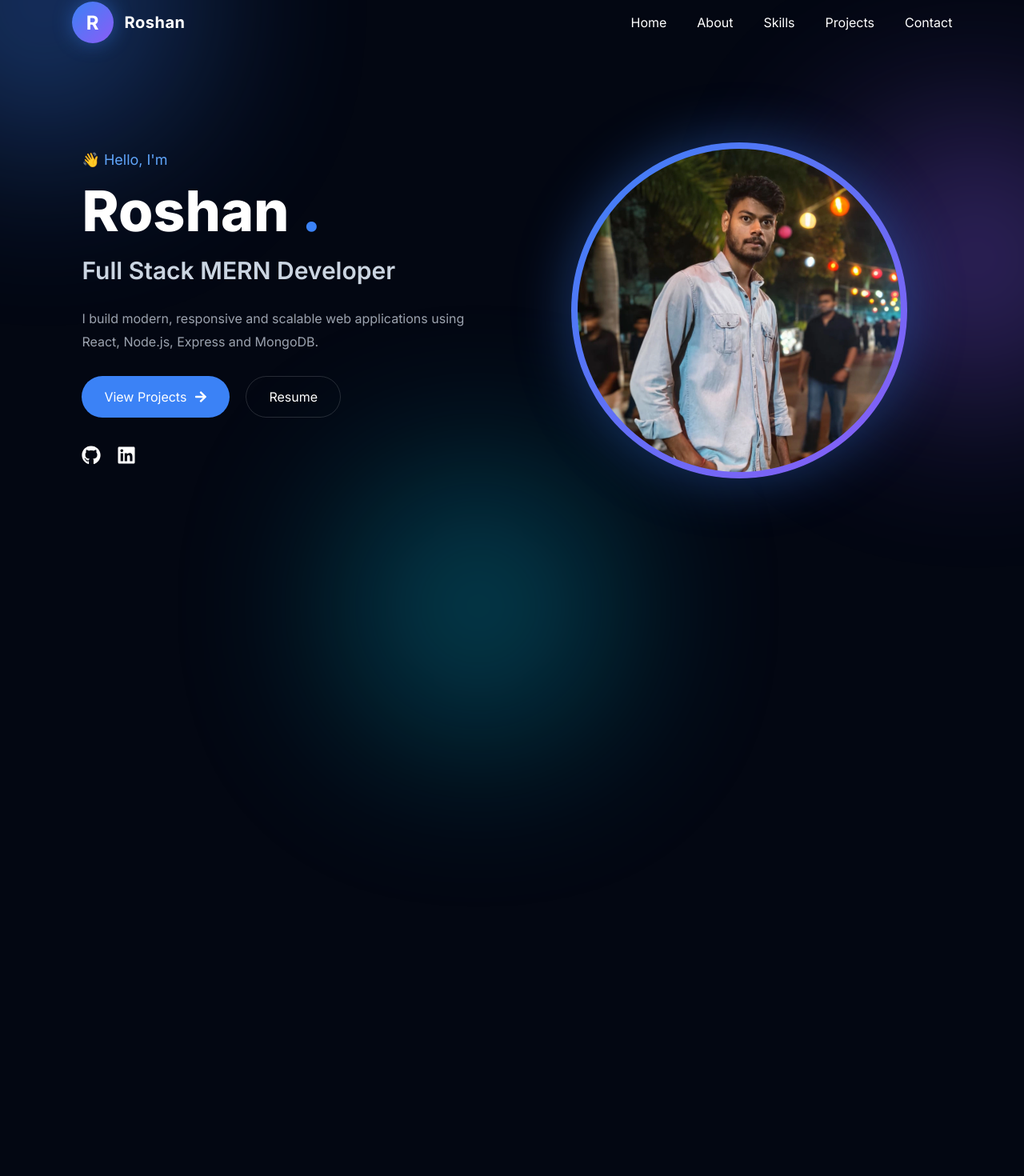
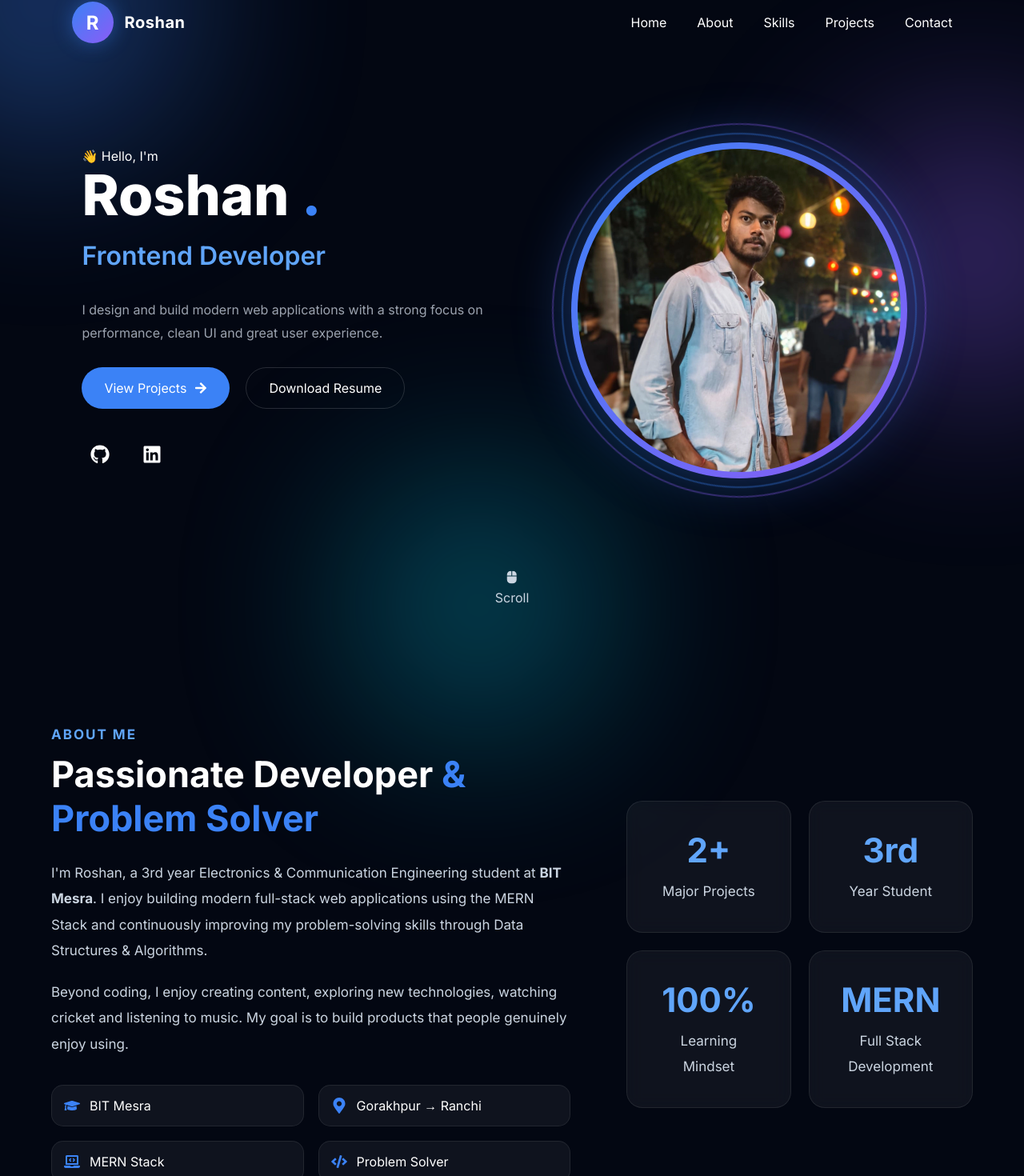
Before and after one commit to Roshan0917/roshan-portfolio, a React app: page / in a window 1280 px wide. Shown: the part 12-1482 px from the top of the page at 80% size. Before the commit the page ends 800 px from the top, so only its background shows below. Built offline with nearby package versions, Linux system fonts and the light colour scheme; the HTML template or start-up script is replaced by a standard one.

Commit message:
Add About section

```diff
--- a/package.json
+++ b/package.json
@@ -13,6 +13,7 @@
     "@emailjs/browser": "^4.4.1",
     "@react-three/drei": "^10.7.7",
     "@react-three/fiber": "^9.6.1",
+    "@studio-freight/lenis": "^1.0.42",
     "framer-motion": "^12.42.2",
     "gsap": "^3.15.0",
     "lenis": "^1.3.25",
@@ -20,6 +21,7 @@
     "react-dom": "^19.2.7",
     "react-icons": "^5.7.0",
     "react-router-dom": "^7.18.1",
+    "react-type-animation": "^3.2.0",
     "three": "^0.185.1"
   },
   "devDependencies": {
--- a/src/App.jsx
+++ b/src/App.jsx
@@ -1,8 +1,11 @@
 import { BrowserRouter, Routes, Route } from "react-router-dom";
 import Home from "./pages/Home";
 import ProjectDetails from "./pages/ProjectDetails";
+import useLenis from "./hooks/useLenis";
 
 function App() {
+  useLenis();
+
   return (
     <BrowserRouter>
       <Routes>
--- a/src/components/About/About.css
+++ b/src/components/About/About.css
@@ -0,0 +1,175 @@
+.about{
+
+min-height:100vh;
+
+display:flex;
+
+align-items:center;
+
+}
+
+.about-container{
+
+display:grid;
+
+grid-template-columns:1.2fr .8fr;
+
+gap:70px;
+
+align-items:center;
+
+}
+
+.about h5{
+
+color:#60A5FA;
+
+font-size:17px;
+
+margin-bottom:12px;
+
+letter-spacing:2px;
+
+}
+
+.about h2{
+
+font-size:45px;
+
+margin-bottom:25px;
+
+}
+
+.about h2 span{
+
+color:#3B82F6;
+
+}
+
+.about p{
+
+color:#CBD5E1;
+
+line-height:1.9;
+
+margin-bottom:20px;
+
+font-size:17px;
+
+}
+
+.about-info{
+
+display:grid;
+
+grid-template-columns:repeat(2,1fr);
+
+gap:18px;
+
+margin-top:35px;
+
+}
+
+.about-info div{
+
+display:flex;
+
+align-items:center;
+
+gap:12px;
+
+padding:15px;
+
+background:rgba(255,255,255,.05);
+
+border:1px solid rgba(255,255,255,.08);
+
+border-radius:15px;
+
+transition:.35s;
+
+}
+
+.about-info div:hover{
+
+transform:translateY(-5px);
+
+background:#111827;
+
+}
+
+.about-info svg{
+
+color:#3B82F6;
+
+font-size:20px;
+
+}
+
+.about-right{
+
+display:grid;
+
+grid-template-columns:repeat(2,1fr);
+
+gap:22px;
+
+}
+
+.stat-card{
+
+padding:35px;
+
+background:rgba(255,255,255,.05);
+
+border:1px solid rgba(255,255,255,.08);
+
+border-radius:20px;
+
+text-align:center;
+
+backdrop-filter:blur(10px);
+
+transition:.35s;
+
+}
+
+.stat-card:hover{
+
+transform:translateY(-10px);
+
+box-shadow:0 20px 50px rgba(59,130,246,.25);
+
+}
+
+.stat-card h1{
+
+font-size:42px;
+
+color:#60A5FA;
+
+margin-bottom:10px;
+
+}
+
+.stat-card p{
+
+margin:0;
+
+}
+
+@media(max-width:900px){
+
+.about-container{
+
+grid-template-columns:1fr;
+
+}
+
+.about-right{
+
+margin-top:30px;
+
+}
+
+}
--- a/src/components/About/About.jsx
+++ b/src/components/About/About.jsx
@@ -1,5 +1,103 @@
-function Navbar() {
-  return <div>Navbar</div>;
+import "./About.css";
+import { motion } from "framer-motion";
+import {
+  FaCode,
+  FaLaptopCode,
+  FaGraduationCap,
+  FaMapMarkerAlt,
+} from "react-icons/fa";
+
+function About() {
+  return (
+    <section className="about section" id="about">
+      <div className="container about-container">
+
+        <motion.div
+          className="about-left"
+          initial={{ opacity: 0, x: -80 }}
+          whileInView={{ opacity: 1, x: 0 }}
+          transition={{ duration: 0.8 }}
+          viewport={{ once: true }}
+        >
+          <h5>ABOUT ME</h5>
+
+          <h2>
+            Passionate Developer <span>& Problem Solver</span>
+          </h2>
+
+          <p>
+            I'm Roshan, a 3rd year Electronics & Communication Engineering
+            student at <strong>BIT Mesra</strong>.
+            I enjoy building modern full-stack web applications using the
+            MERN Stack and continuously improving my problem-solving skills
+            through Data Structures & Algorithms.
+          </p>
+
+          <p>
+            Beyond coding, I enjoy creating content, exploring new
+            technologies, watching cricket and listening to music.
+            My goal is to build products that people genuinely enjoy using.
+          </p>
+
+          <div className="about-info">
+
+            <div>
+              <FaGraduationCap />
+              <span>BIT Mesra</span>
+            </div>
+
+            <div>
+              <FaMapMarkerAlt />
+              <span>Gorakhpur → Ranchi</span>
+            </div>
+
+            <div>
+              <FaLaptopCode />
+              <span>MERN Stack</span>
+            </div>
+
+            <div>
+              <FaCode />
+              <span>Problem Solver</span>
+            </div>
+
+          </div>
+
+        </motion.div>
+
+        <motion.div
+          className="about-right"
+          initial={{ opacity: 0, x: 80 }}
+          whileInView={{ opacity: 1, x: 0 }}
+          transition={{ duration: .8 }}
+          viewport={{ once: true }}
+        >
+
+          <div className="stat-card">
+            <h1>2+</h1>
+            <p>Major Projects</p>
+          </div>
+
+          <div className="stat-card">
+            <h1>3rd</h1>
+            <p>Year Student</p>
+          </div>
+
+          <div className="stat-card">
+            <h1>100%</h1>
+            <p>Learning Mindset</p>
+          </div>
+
+          <div className="stat-card">
+            <h1>MERN</h1>
+            <p>Full Stack Development</p>
+          </div>
+
+        </motion.div>
+
+      </div>
+    </section>
+  );
 }
 
-export default Navbar;
+export default About;
--- a/src/components/Hero/Hero.css
+++ b/src/components/Hero/Hero.css
@@ -221,3 +221,169 @@ font-size:50px;
 }
 
 }
+
+.hero h2{
+
+    margin-top:18px;
+
+    font-size:32px;
+
+    color:#60A5FA;
+
+    min-height:45px;
+
+}
+
+.profile-circle{
+    position:relative;
+    overflow:visible;
+}
+
+.ring{
+
+    position:absolute;
+
+    inset:-12px;
+
+    border-radius:50%;
+
+    border:2px solid rgba(59,130,246,.35);
+
+}
+
+.ring1{
+
+    animation:rotateRing 10s linear infinite;
+
+}
+
+.ring2{
+
+    inset:-24px;
+
+    border-color:rgba(139,92,246,.35);
+
+    animation:rotateRingReverse 12s linear infinite;
+
+}
+
+@keyframes rotateRing{
+
+from{
+
+transform:rotate(0);
+
+}
+
+to{
+
+transform:rotate(360deg);
+
+}
+
+}
+
+@keyframes rotateRingReverse{
+
+from{
+
+transform:rotate(360deg);
+
+}
+
+to{
+
+transform:rotate(0);
+
+}
+
+}
+
+.scroll-down{
+
+position:absolute;
+
+bottom:30px;
+
+left:50%;
+
+transform:translateX(-50%);
+
+display:flex;
+
+flex-direction:column;
+
+align-items:center;
+
+gap:8px;
+
+color:#CBD5E1;
+
+animation:bounce 2s infinite;
+
+}
+
+@keyframes bounce{
+
+0%,100%{
+
+transform:translate(-50%,0);
+
+}
+
+50%{
+
+transform:translate(-50%,-10px);
+
+}
+
+}
+
+.primary-btn,
+.secondary-btn{
+
+transition:.35s;
+
+}
+
+.primary-btn:hover{
+
+transform:translateY(-5px);
+
+box-shadow:0 15px 40px rgba(59,130,246,.4);
+
+}
+
+.secondary-btn:hover{
+
+background:white;
+
+color:#111827;
+
+}
+
+.socials a{
+
+width:45px;
+
+height:45px;
+
+display:flex;
+
+justify-content:center;
+
+align-items:center;
+
+border-radius:50%;
+
+transition:.35s;
+
+}
+
+.socials a:hover{
+
+background:#3B82F6;
+
+transform:translateY(-5px);
+
+}
--- a/src/components/Hero/Hero.jsx
+++ b/src/components/Hero/Hero.jsx
@@ -1,23 +1,49 @@
 import "./Hero.css";
-import { FaGithub, FaLinkedin, FaArrowRight } from "react-icons/fa";
+import {
+  FaGithub,
+  FaLinkedin,
+  FaArrowRight,
+  FaMouse,
+} from "react-icons/fa";
+import { TypeAnimation } from "react-type-animation";
+import { motion } from "framer-motion";
 
 function Hero() {
   return (
     <section className="hero" id="home">
 
-      <div className="hero-left">
+      <motion.div
+        className="hero-left"
+        initial={{ opacity: 0, x: -80 }}
+        animate={{ opacity: 1, x: 0 }}
+        transition={{ duration: 1 }}
+      >
 
-        <p className="hello">👋 Hello, I'm</p>
+        <p className="hero-tag">👋 Hello, I'm</p>
 
         <h1>
           Roshan <span>.</span>
         </h1>
 
-        <h2>Full Stack MERN Developer</h2>
+        <TypeAnimation
+          sequence={[
+            "Full Stack MERN Developer",
+            2000,
+            "Frontend Developer",
+            2000,
+            "Backend Developer",
+            2000,
+            "Problem Solver",
+            2000,
+          ]}
+          wrapper="h2"
+          speed={45}
+          repeat={Infinity}
+        />
 
         <p className="hero-desc">
-          I build modern, responsive and scalable web applications
-          using React, Node.js, Express and MongoDB.
+          I design and build modern web applications with a strong focus
+          on performance, clean UI and great user experience.
         </p>
 
         <div className="hero-btns">
@@ -28,36 +54,57 @@ function Hero() {
           </button>
 
           <button className="secondary-btn">
-            Resume
+            Download Resume
           </button>
 
         </div>
 
         <div className="socials">
 
-          <a href="#">
+          <a
+            href="https://github.com/Roshan0917"
+            target="_blank"
+            rel="noreferrer"
+          >
             <FaGithub />
           </a>
 
-          <a href="#">
+          <a
+            href="#"
+            target="_blank"
+            rel="noreferrer"
+          >
             <FaLinkedin />
           </a>
 
         </div>
 
-      </div>
+      </motion.div>
 
-      <div className="hero-right">
+      <motion.div
+        className="hero-right"
+        initial={{ opacity: 0, scale: .8 }}
+        animate={{ opacity: 1, scale: 1 }}
+        transition={{ duration: 1 }}
+      >
 
         <div className="profile-circle">
 
+          <div className="ring ring1"></div>
+          <div className="ring ring2"></div>
+
           <img
             src="/images/profile/profile.webp"
-            alt="profile"
+            alt="Roshan"
           />
 
         </div>
 
+      </motion.div>
+
+      <div className="scroll-down">
+        <FaMouse />
+        <span>Scroll</span>
       </div>
 
     </section>
--- /dev/null
+++ b/src/hooks/useLenis.js
@@ -0,0 +1,24 @@
+import { useEffect } from "react";
+import Lenis from "@studio-freight/lenis";
+
+const useLenis = () => {
+  useEffect(() => {
+    const lenis = new Lenis({
+      duration: 1.2,
+      smoothWheel: true,
+      wheelMultiplier: 1,
+      touchMultiplier: 2,
+    });
+
+    function raf(time) {
+      lenis.raf(time);
+      requestAnimationFrame(raf);
+    }
+
+    requestAnimationFrame(raf);
+
+    return () => lenis.destroy();
+  }, []);
+};
+
+export default useLenis;
--- a/src/pages/Home.jsx
+++ b/src/pages/Home.jsx
@@ -1,23 +1,17 @@
 import Navbar from "../components/Navbar/Navbar";
 import Hero from "../components/Hero/Hero";
+import About from "../components/About/About";
 import Background from "../components/Background/Background";
 
 function Home() {
-
   return (
-
     <>
-
-      <Background/>
-
-      <Navbar/>
-
-      <Hero/>
-
+      <Background />
+      <Navbar />
+      <Hero />
+      <About />
     </>
-
   );
-
 }
 
 export default Home;
```
Also changed, not shown: 1 other file (tests, documents, lock files or other folders).
